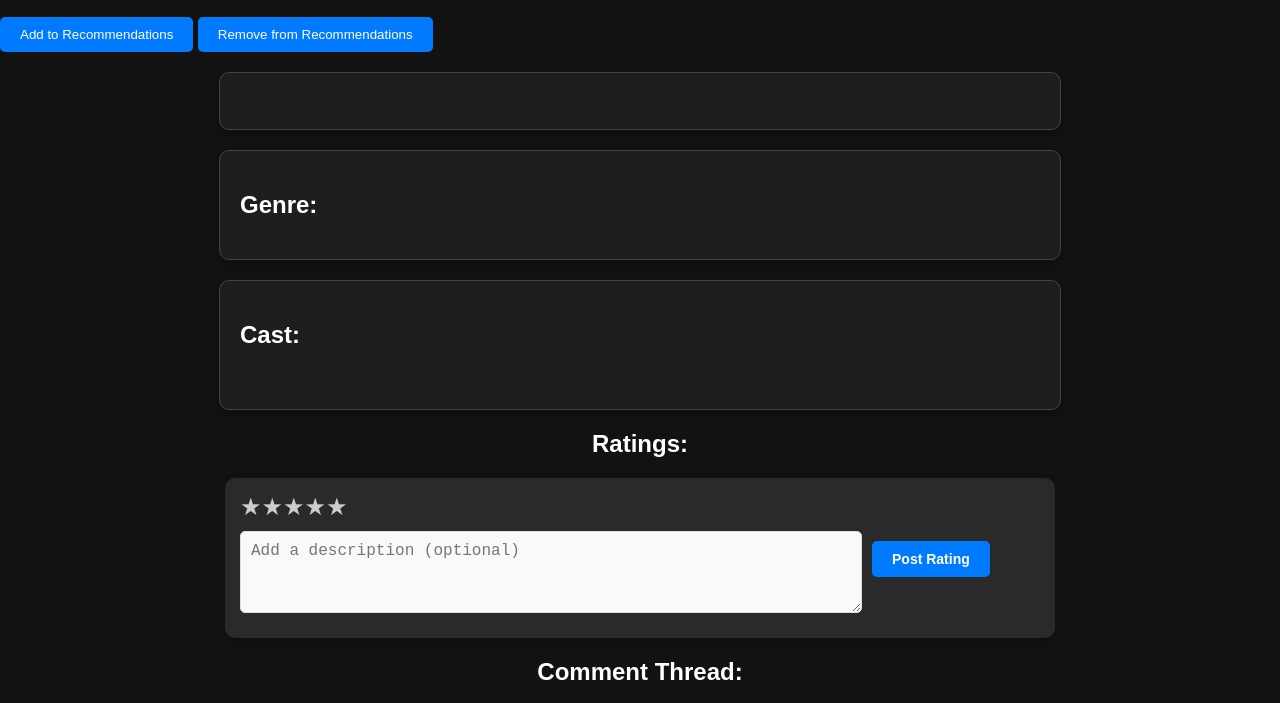
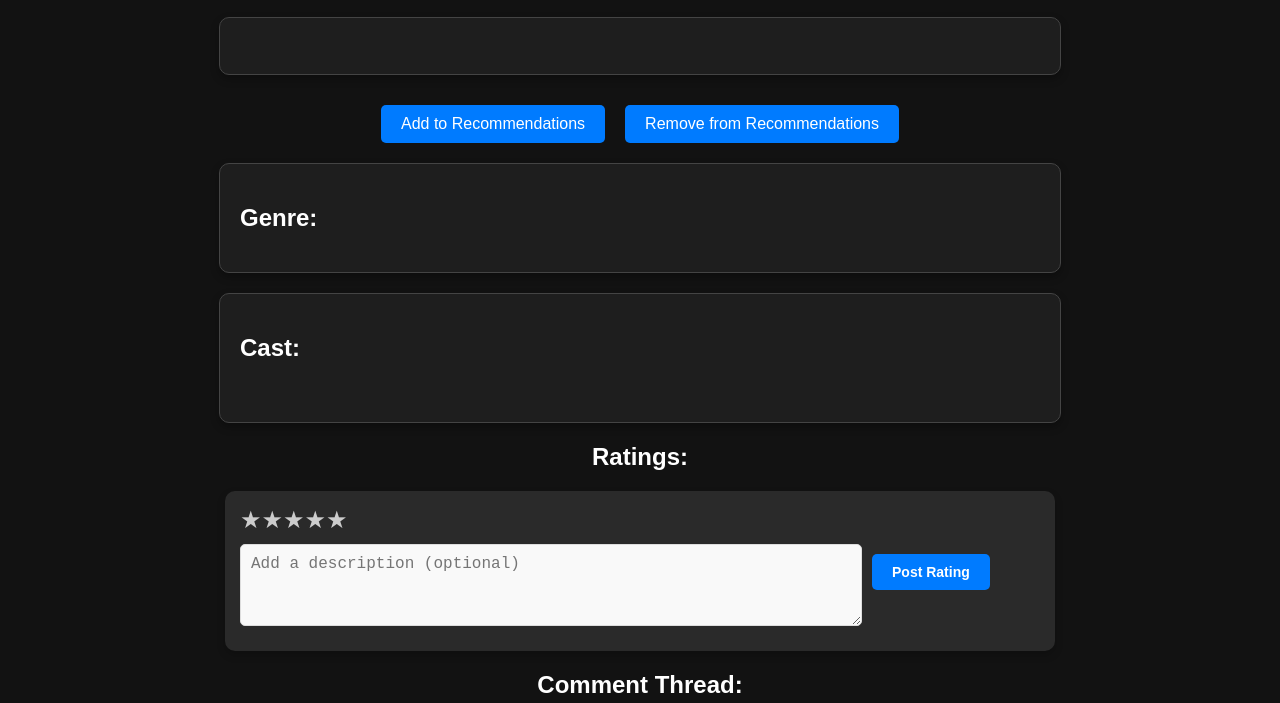
Before and after one commit to brnguyen20/MarvelousMovies, a website: page app/public/movieInfo.html in a window 1280 px wide. Shown: the part 78-781 px from the top of the page. Drawn offline with Linux system fonts and the light colour scheme; no server answers.

Commit message:
Final changes for demo
Signed-off-by: Sotero casiano <sjc427@git.cci.drexel.edu>

```diff
--- a/app/public/movieInfo.css
+++ b/app/public/movieInfo.css
@@ -34,7 +34,7 @@ h1 {
 }
 
 #movieImages {
-display: flex;
+    display: flex;
     justify-content: center;
     align-items: center;
     margin: 0 auto;
@@ -46,6 +46,27 @@ display: flex;
     width: auto;
     max-height: 400px;
     border-radius: 10px;
+}
+
+#addToRecommendations,
+#removeFromRecommendations {
+    padding: 10px 20px;
+    background-color: #007BFF;
+    color: #fff;
+    border: none;
+    border-radius: 5px;
+    text-decoration: none;
+    font-size: 16px;
+    cursor: pointer;
+    transition: background-color 0.3s;
+
+}
+
+#buttonsBox {
+    display: flex;
+    justify-content: center;
+    align-items: center;
+    gap: 20px;
 }
 
 h2 {
--- a/app/public/movieInfo.html
+++ b/app/public/movieInfo.html
@@ -13,11 +13,12 @@
   <div id="movieImages"></div>
 
   <h1 id="movieTitle">Movie Title</h1>
-  <button id="addToRecommendations">Add to Recommendations</button>
-  <button id="removeFromRecommendations">Remove from Recommendations</button>
-
   <div id="movieDetailsBox">
     <p id="movieDetails"></p>
+  </div>
+  <div id="buttonsBox">
+    <button id="addToRecommendations" class="center-button">Add to Recommendations</button>
+    <button id="removeFromRecommendations" class="center-button">Remove from Recommendations</button>
   </div>
 
   <div id="movieGenreBox">
--- a/app/public/movieInfo.js
+++ b/app/public/movieInfo.js
@@ -16,8 +16,6 @@ document.addEventListener("DOMContentLoaded", () => {
   .then(data => {
     const detailsElement = document.getElementById("movieDetails");
     const titleElement = document.getElementById("movieTitle");
-      titleElement.textContent = data.original_title;
-      detailsElement.textContent = JSON.stringify(data);
 
     titleElement.textContent = data.original_title;
 
--- a/app/server.js
+++ b/app/server.js
@@ -32,7 +32,7 @@ if (process.env.NODE_ENV == "production") {
 	databaseConfig = { PGUSER, PGPASSWORD, PGDATABASE, PGHOST, PGPORT };
 }
 
-let pool = new Pool(databaseConfig);
+let pool = new Pool(env);
 pool.connect().then(() => {
   console.log("Connected to database");
 });
```
Also changed, not shown: app/public/profile.html (+19 -1 lines), app/public/users.html (+18 -6 lines), app/public/logo.png. Lines whose indentation alone changed are shown as unchanged.
